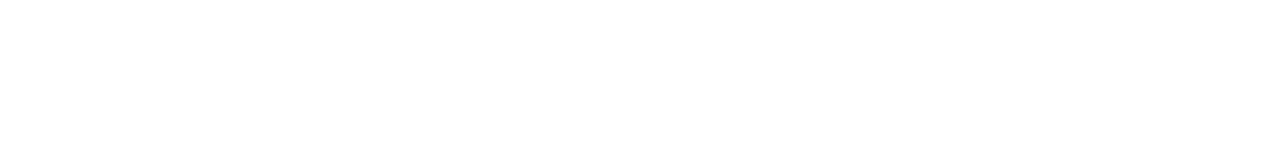
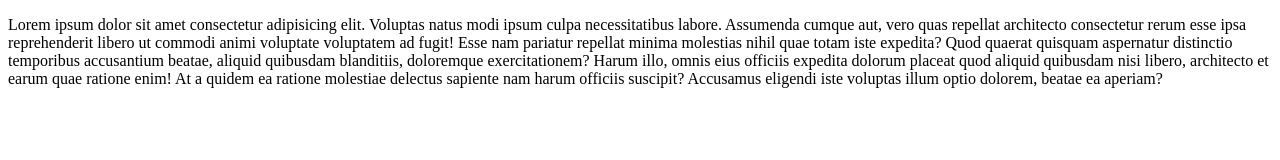
Before and after one commit to denys-khrapov/learnJS, a plain HTML site: page index.html in a window 1280 px wide. Drawn offline with Linux system fonts and the light colour scheme.

Commit message:
jobInterview

```diff
--- a/index.html
+++ b/index.html
@@ -9,7 +9,15 @@
 </head>
 
 <body>
-
+	<p>
+		Lorem ipsum dolor sit amet consectetur adipisicing elit. Voluptas natus modi ipsum culpa necessitatibus labore.
+		Assumenda cumque aut, vero quas repellat architecto consectetur rerum esse ipsa reprehenderit libero ut commodi
+		animi voluptate voluptatem ad fugit! Esse nam pariatur repellat minima molestias nihil quae totam iste expedita?
+		Quod quaerat quisquam aspernatur distinctio temporibus accusantium beatae, aliquid quibusdam blanditiis,
+		doloremque exercitationem? Harum illo, omnis eius officiis expedita dolorum placeat quod aliquid quibusdam nisi
+		libero, architecto et earum quae ratione enim! At a quidem ea ratione molestiae delectus sapiente nam harum
+		officiis suscipit? Accusamus eligendi iste voluptas illum optio dolorem, beatae ea aperiam?
+	</p>
 
 	<!-- <script src="js/script.js"></script> -->
 	<!-- <script src="js/task/task1.js"></script> -->
@@ -27,6 +35,7 @@
 	<!-- <script src="js/OOP.js"></script> -->
 	<!-- <script src="js/consoleBugs.js"></script> -->
 	<!-- <script src="js/dynamicTyping.js"></script> -->
+	<script src="js/jobInterview.js"></script>
 </body>
 
 </html>
--- a/js/task/task3.js
+++ b/js/task/task3.js
@@ -36,7 +36,6 @@ let personalMovieDB = {
 		} else {
 			alert('Произошла ошибка');
 		}
-
 	},
 	writeYourGenres: function () {
 		for (let i = 1; i < 2; i++) {
@@ -47,7 +46,6 @@ let personalMovieDB = {
 			// } else {
 			// 	personalMovieDB.genres[i - 1] = genre;
 			// }
-
 			let genres = prompt(`Введите ваши любимые жанры через запятую`).toLowerCase();
 			if (genres === '' || genres == null) {
 				console.log('Вы ввели некоректные данные или не ввели их вовсе');
```
Also changed, not shown: js/jobInterview.js (added, +40 -0 lines).
